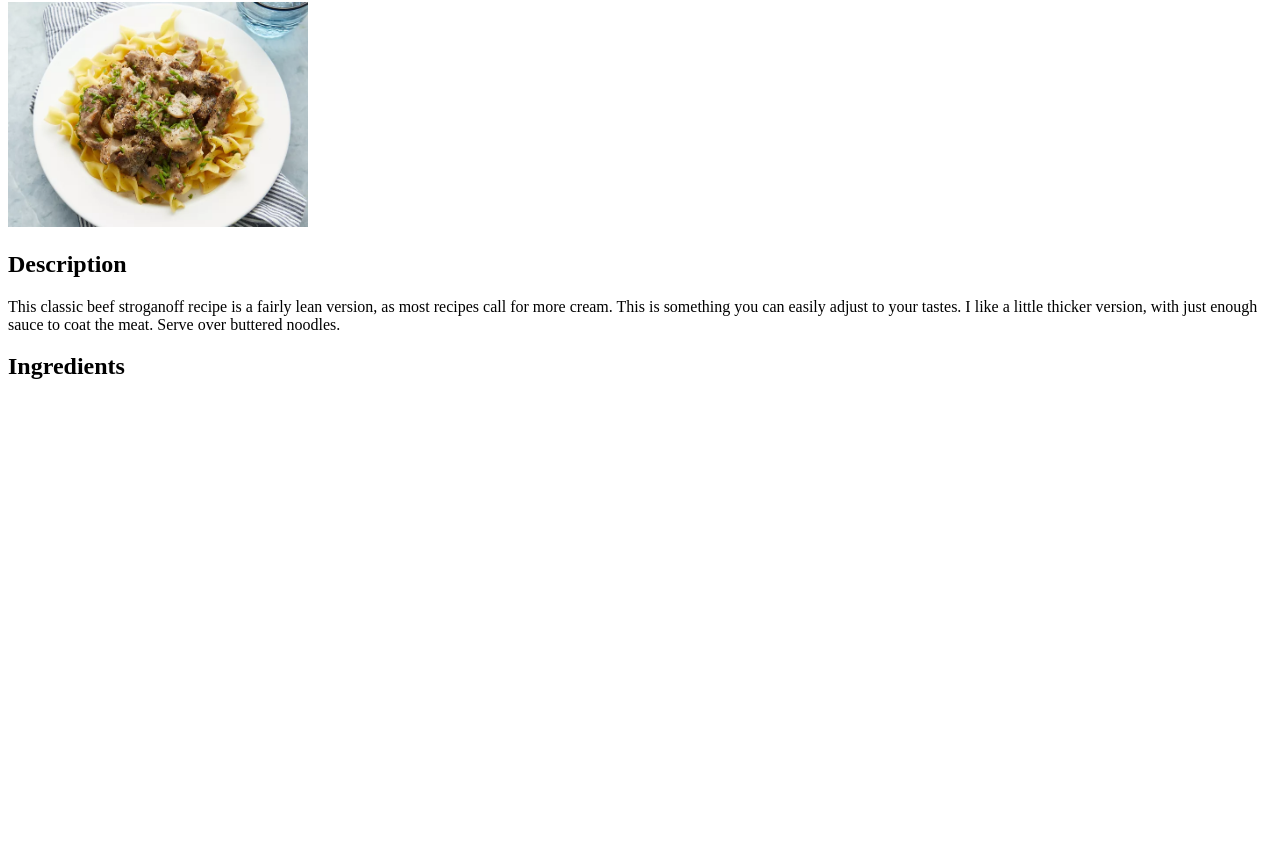
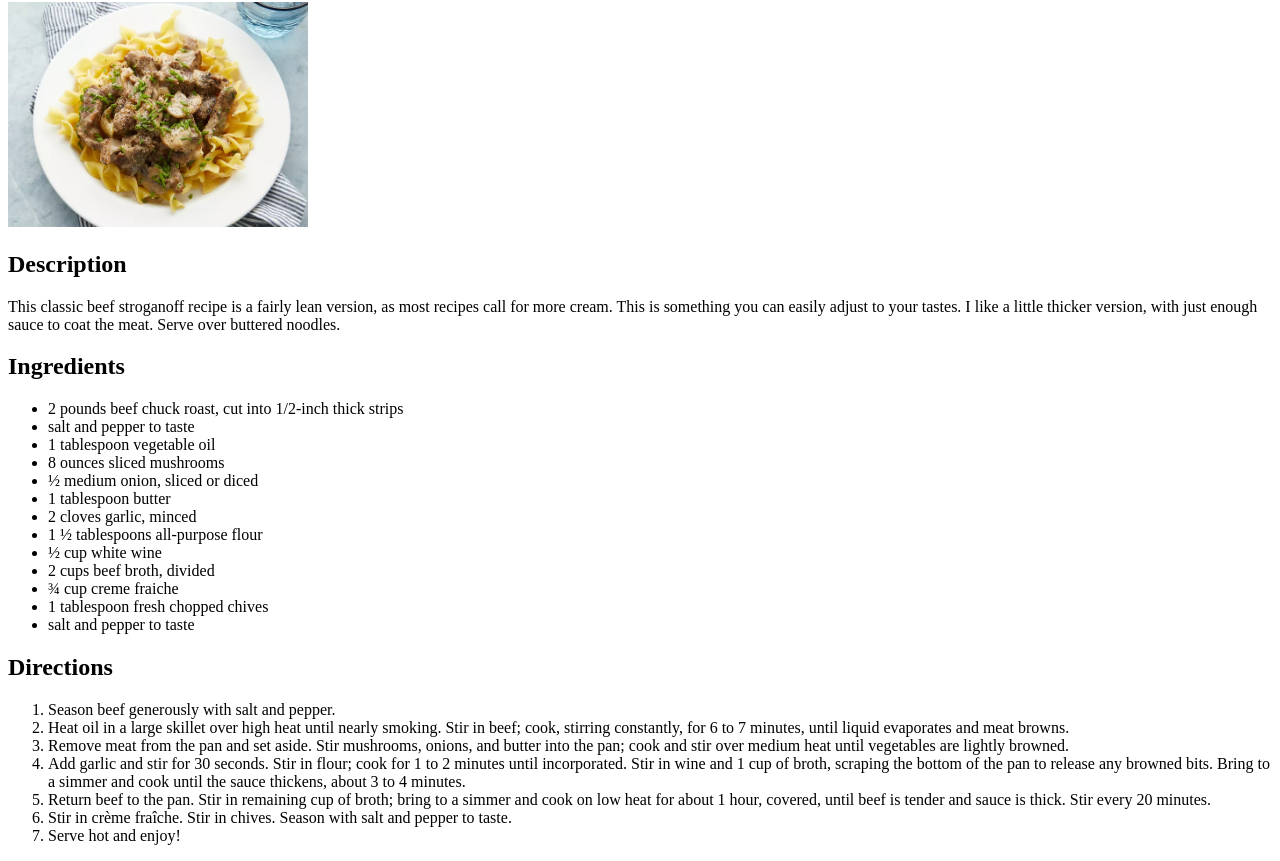
Before and after one commit to Taavetti01/odin-recipes, a plain HTML site: page recipes/stroganoff.html in a window 1280 px wide. Shown: the part 104-965 px from the top of the page. Before the commit the page ends 800 px from the top, so only its background shows below. Drawn offline with Linux system fonts and the light colour scheme.

Commit message:
Added section with Directions and <ol>

```diff
--- a/recipes/stroganoff.html
+++ b/recipes/stroganoff.html
@@ -17,6 +17,39 @@
 
         <h2>Ingredients</h2>
 
-        <p></p>
+        <ul>
+            <li>2 pounds beef chuck roast, cut into 1/2-inch thick strips</li>
+            <li>salt and pepper to taste</li>
+            <li>1 tablespoon vegetable oil</li>
+            <li>8 ounces sliced mushrooms</li>
+            <li>½ medium onion, sliced or diced</li>
+            <li>1 tablespoon butter</li>
+            <li>2 cloves garlic, minced</li>
+            <li>1 ½ tablespoons all-purpose flour</li>
+            <li>½ cup white wine</li>
+            <li>2 cups beef broth, divided</li>
+            <li>¾ cup creme fraiche</li>
+            <li>1 tablespoon fresh chopped chives</li>
+            <li>salt and pepper to taste</li>
+        </ul>
+
+        <h2>Directions</h2>
+
+        <ol>
+            <li>Season beef generously with salt and pepper.</li>
+            <li>Heat oil in a large skillet over high heat until nearly smoking.
+                Stir in beef; cook, stirring constantly, for 6 to 7 minutes, until liquid evaporates and meat browns.</li>
+            <li>Remove meat from the pan and set aside. Stir mushrooms, onions,
+                and butter into the pan; cook and stir over medium heat until vegetables are lightly browned.</li>
+            <li>Add garlic and stir for 30 seconds. Stir in flour; cook for 1 to 2 minutes
+                until incorporated. Stir in wine and 1 cup of broth, scraping the bottom
+                of the pan to release any browned bits. Bring to a simmer
+                and cook until the sauce thickens, about 3 to 4 minutes.</li>
+            <li>Return beef to the pan. Stir in remaining cup of broth; bring
+                to a simmer and cook on low heat for about 1 hour, covered,
+                until beef is tender and sauce is thick. Stir every 20 minutes.</li>
+            <li>Stir in crème fraîche. Stir in chives. Season with salt and pepper to taste.</li>
+            <li>Serve hot and enjoy!</li>
+        </ol>
     </body>
 </html>
```
